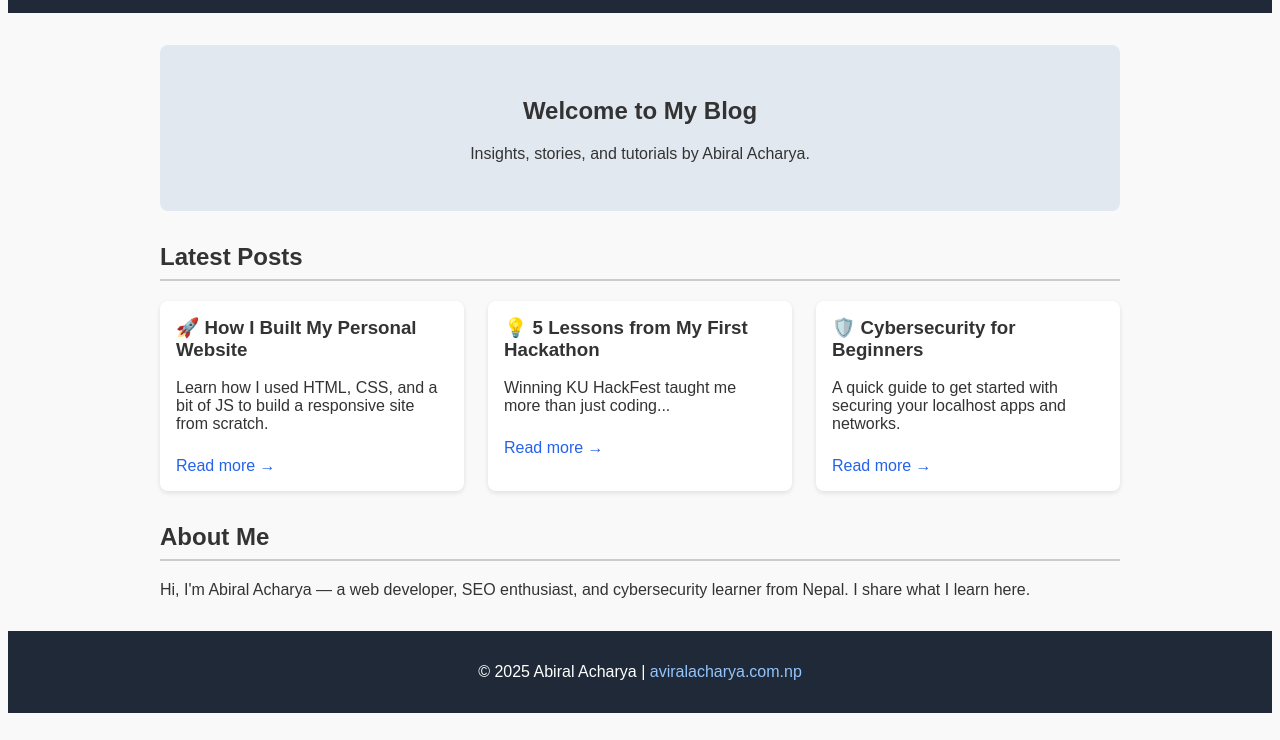
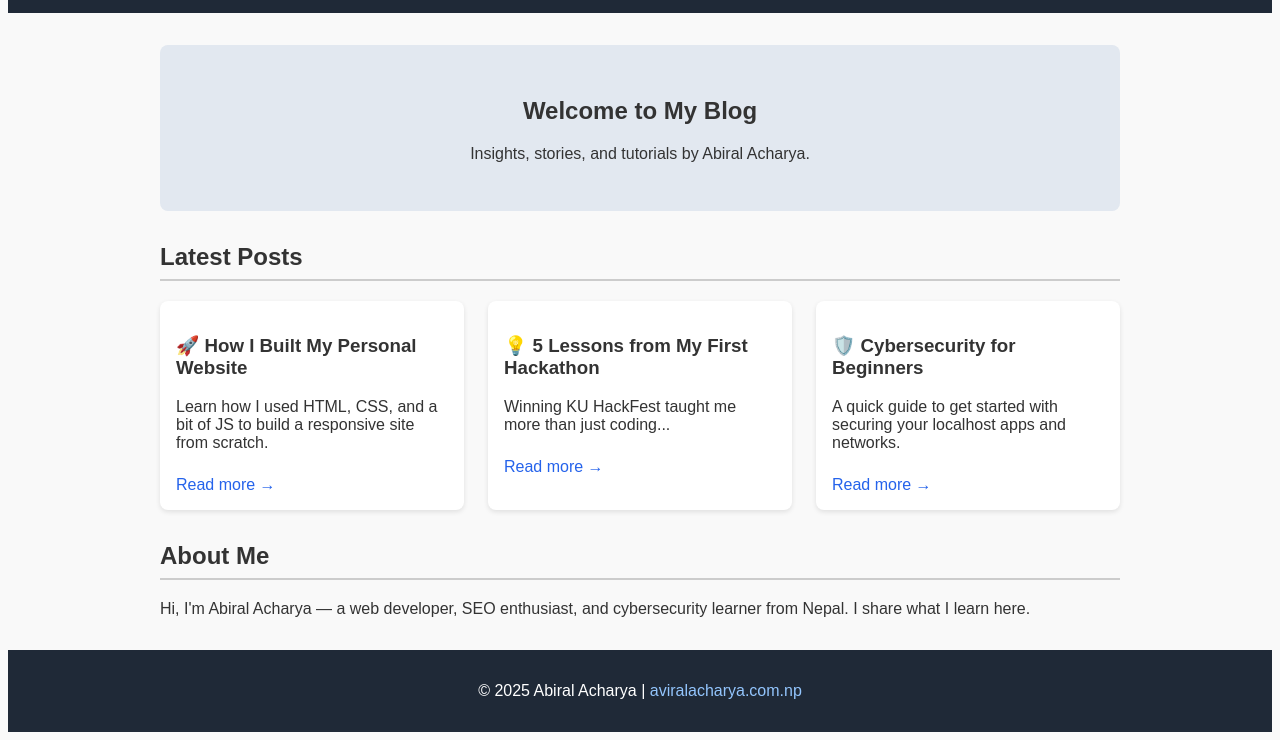
Before and after one commit to aviralacharya/Blog, a plain HTML site: page index.html in a window 1280 px wide. Shown: the part 125-865 px from the top of the page. Drawn offline with Linux system fonts and the light colour scheme.

Commit message:
Update style.css

```diff
--- a/style.css
+++ b/style.css
@@ -62,7 +62,7 @@ nav a:hover {
 }
 
 .blog-post h3 {
-  margin-top: 0;
+  margin-top: 1;
 }
 
 .blog-post a {
```
